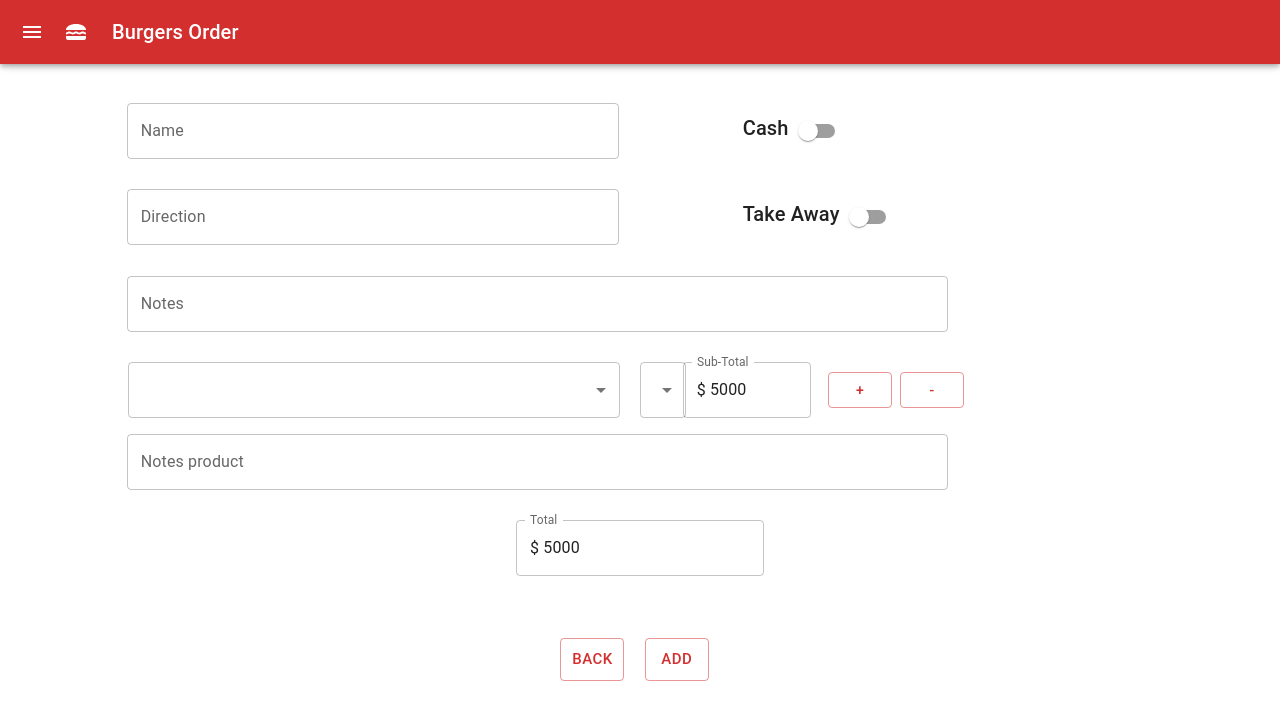
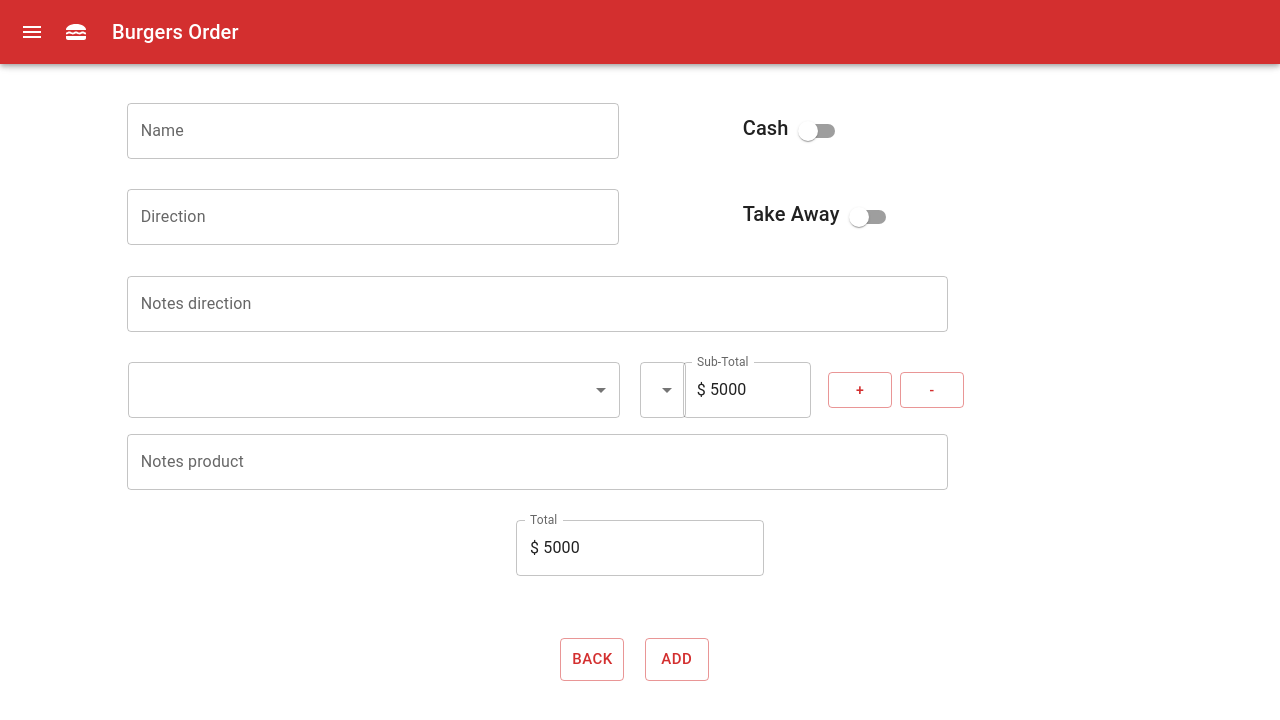
Before and after one commit to fransiri7/burgers-order-client, a React (Create React App) app: page /orders/create in a window 1280 px wide. Shown: the top 720 px of the page. Built offline with nearby package versions, Linux system fonts and the light colour scheme; no server answers.

Commit message:
estilo y disposicion de grids del componente CreateOrder Parte3

```diff
--- a/src/modules/order/CreateOrder.jsx
+++ b/src/modules/order/CreateOrder.jsx
@@ -1,8 +1,9 @@
 import React from "react";
-import { Grid, Select, Switch, TextField, Typography, MenuItem, Button } from "@mui/material";
+import { Button, Grid, MenuItem, Select, Switch, TextField, Typography } from "@mui/material";
 
 export function CreateOrder() {
     return (
+        <>
             <Grid container direction="column" justifyContent="space-around" alignItems="center">
                 <Grid item container alignItems="center" justifyContent="center">
                     <Grid item md={6}>
@@ -33,7 +34,13 @@ export function CreateOrder() {
 
                 <Grid item container alignItems="center" justifyContent="center">
                     <Grid item md={10}>
-                    <TextField id="outlined-textarea" label="Notes" multiline variant="outlined" style={{ width: "80%" }}></TextField>
+                        <TextField
+                            id="outlined-textarea"
+                            label="Notes direction"
+                            multiline
+                            variant="outlined"
+                            style={{ width: "80%" }}
+                        ></TextField>
                     </Grid>
                 </Grid>
 
@@ -123,5 +130,6 @@ export function CreateOrder() {
                     </Grid>
                 </Grid>
             </Grid>
+        </>
     );
 }
```
Lines whose indentation alone changed are shown as unchanged.
